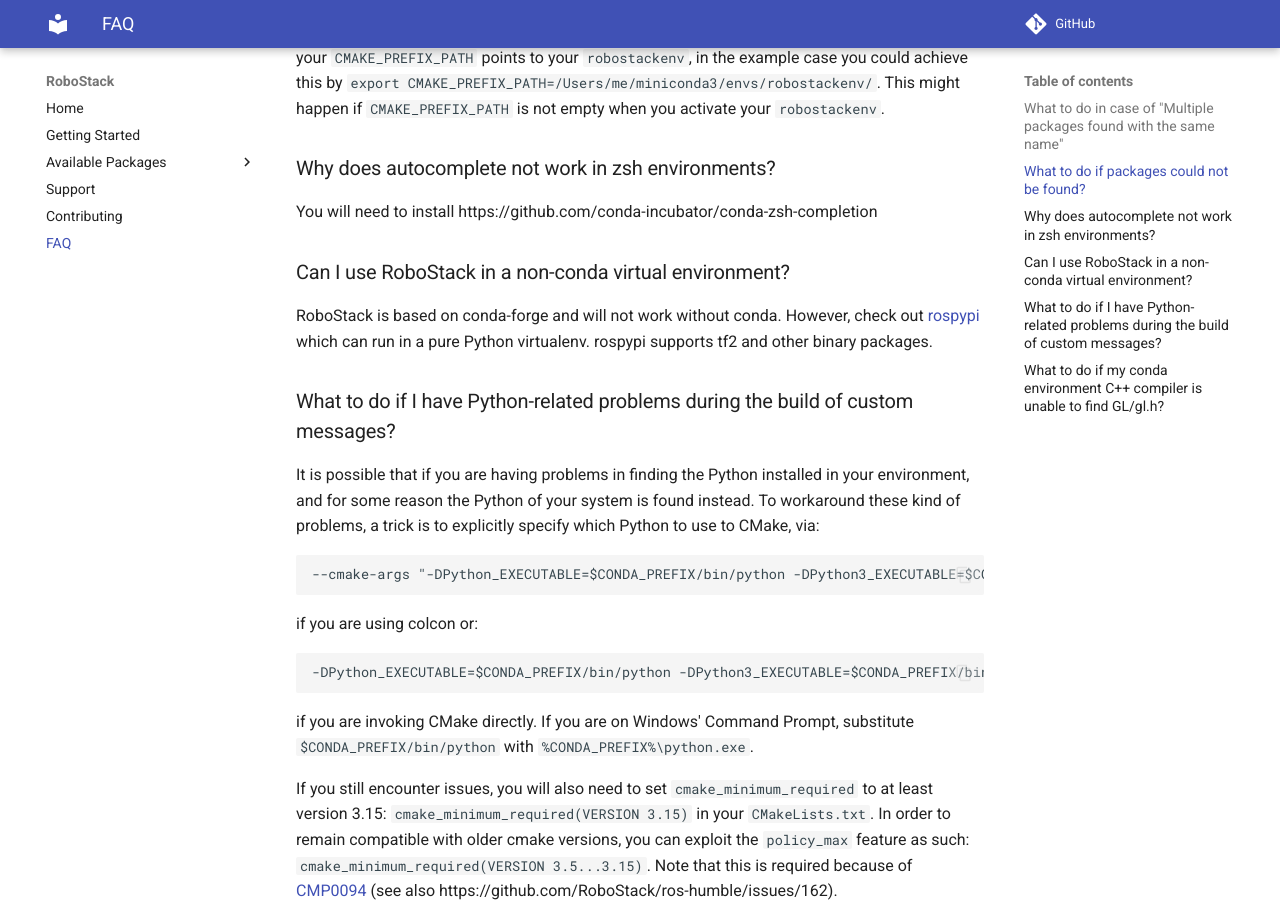
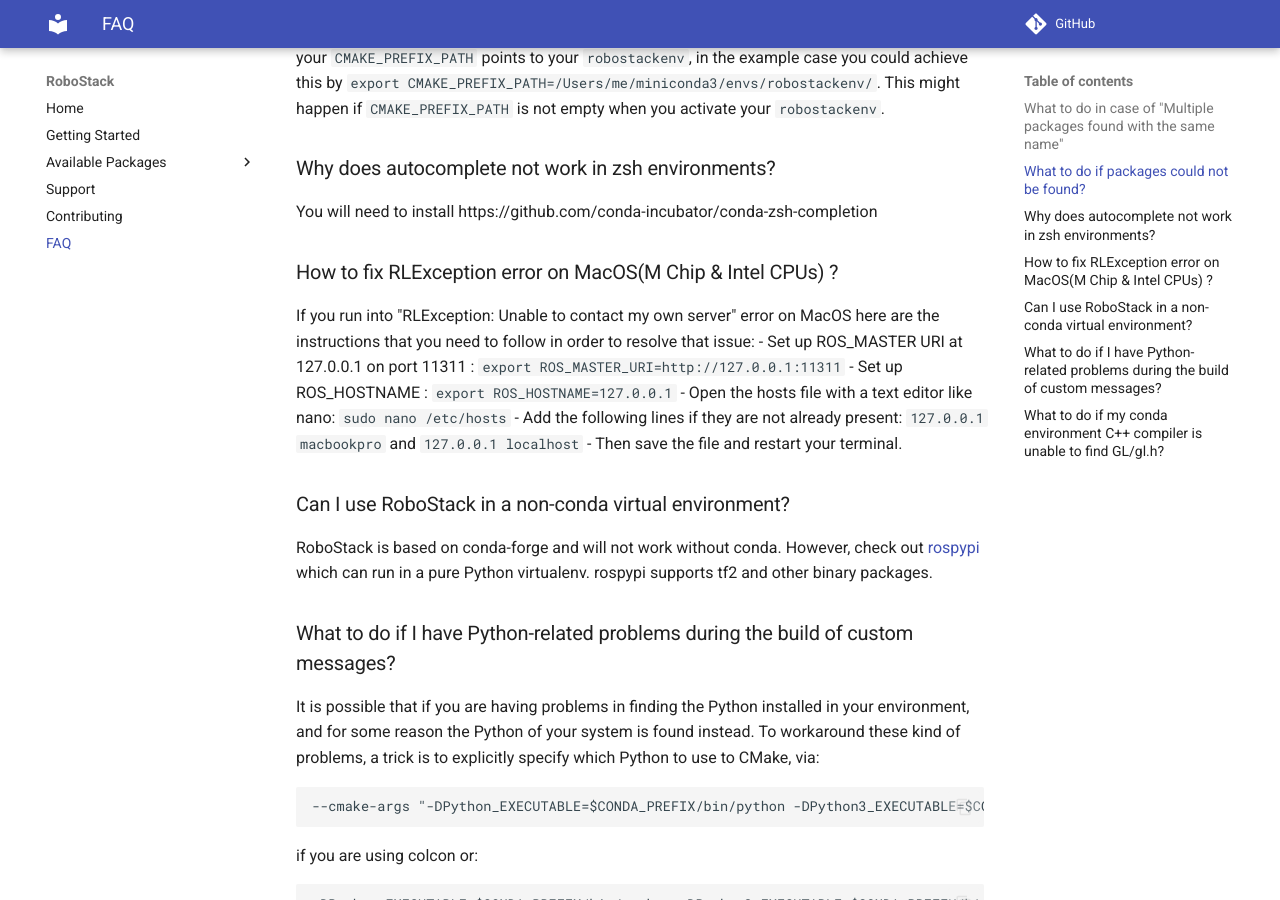
Before and after one commit to RoboStack/robostack.github.io, an MkDocs documentation site: the page built from docs/FAQ.md, in a window 1280 px wide and 900 px high, scrolled down 741 px. Built offline with MkDocs 1.6.1 and Material for MkDocs 9.7.7, drawn with Linux system fonts in a browser that asks for light colours; comment, search, counter and statistics services are not loaded.

Commit message:
Update FAQ.md

```diff
--- a/docs/FAQ.md
+++ b/docs/FAQ.md
@@ -22,6 +22,14 @@
 
 ### Why does autocomplete not work in zsh environments?
 You will need to install https://github.com/conda-incubator/conda-zsh-completion
+
+### How to fix RLException error on MacOS(M Chip & Intel CPUs) ?
+If you run into "RLException: Unable to contact my own server" error on MacOS here are the instructions that you need to follow in order to resolve that issue:
+- Set up ROS_MASTER URI at 127.0.0.1 on port 11311 : `export ROS_MASTER_URI=http://127.0.0.1:11311`
+- Set up ROS_HOSTNAME : `export ROS_HOSTNAME=127.0.0.1`
+- Open the hosts file with a text editor like nano: `sudo nano /etc/hosts`
+- Add the following lines if they are not already present: `127.0.0.1   macbookpro` and `127.0.0.1   localhost`
+- Then save the file and restart your terminal.
 
 ### Can I use RoboStack in a non-conda virtual environment?
 RoboStack is based on conda-forge and will not work without conda. However, check out [rospypi](https://github.com/rospypi/simple) which can run in a pure Python virtualenv. rospypi supports tf2 and other binary packages.
```
